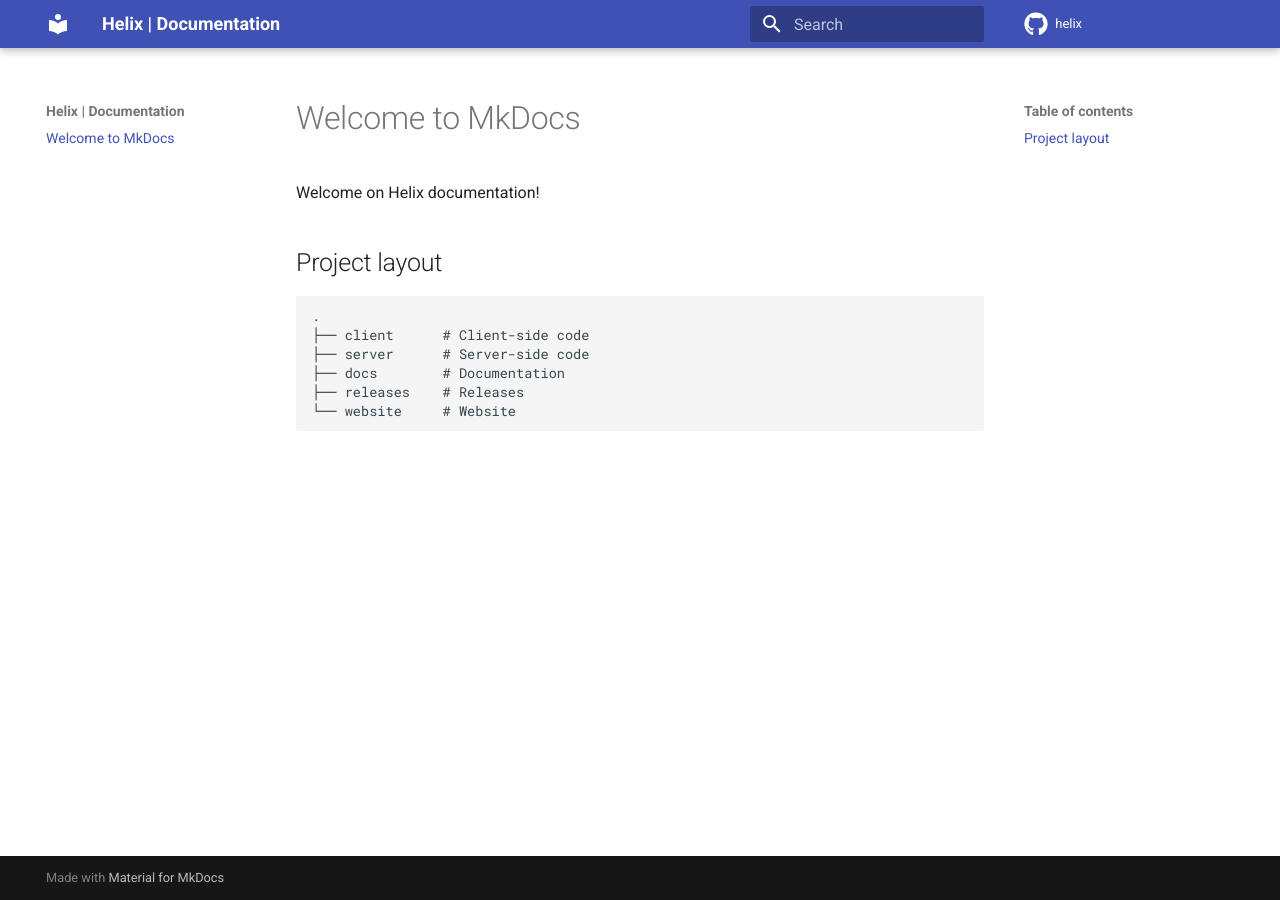
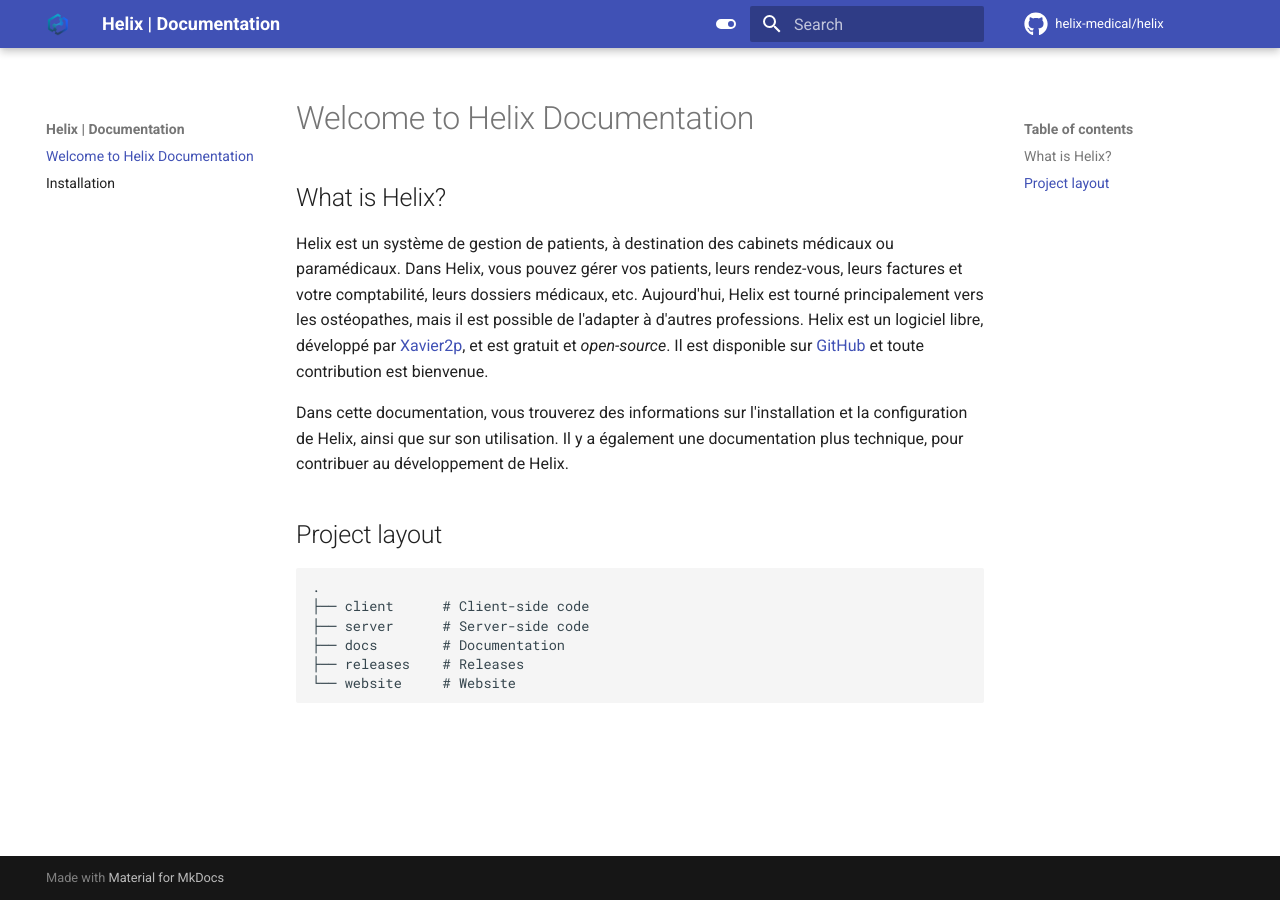
Before and after one commit to helix-medical/helix, an MkDocs documentation site: the page built from docs/index.md, in a window 1280 px wide. Built offline with MkDocs 1.6.1 and Material for MkDocs 9.7.7, drawn with Linux system fonts in a browser that asks for light colours; comment, search, counter and statistics services are not loaded.

Commit message:
Add documentation

```diff
--- a/docs/index.md
+++ b/docs/index.md
@@ -1,6 +1,13 @@
-# Welcome to MkDocs
+# Welcome to Helix Documentation
 
-Welcome on Helix documentation!
+## What is Helix?
+
+Helix est un système de gestion de patients, à destination des cabinets médicaux ou paramédicaux.
+Dans Helix, vous pouvez gérer vos patients, leurs rendez-vous, leurs factures et votre comptabilité, leurs dossiers médicaux, etc.
+Aujourd'hui, Helix est tourné principalement vers les ostéopathes, mais il est possible de l'adapter à d'autres professions. Helix est un logiciel libre, développé par [Xavier2p](https://github.com/Xavier2p), et est gratuit et *open-source*. Il est disponible sur [GitHub](https://github.com/helix-medical/) et toute contribution est bienvenue.
+
+Dans cette documentation, vous trouverez des informations sur l'installation et la configuration de Helix, ainsi que sur son utilisation.
+Il y a également une documentation plus technique, pour contribuer au développement de Helix.
 
 ## Project layout
 
--- a/mkdocs.yml
+++ b/mkdocs.yml
@@ -2,8 +2,28 @@
 
 theme:
     name: material
+    language: en
+    palette:
+        - media: '(prefers-color-scheme: light)'
+          scheme: default
+          toggle:
+              icon: material/toggle-switch
+              name: Switch to dark mode
+        - media: '(prefers-color-scheme: dark)'
+          scheme: slate
+          primary: teal
+          accent: teal
+          toggle:
+              icon: material/toggle-switch-off-outline
+              name: Switch to light mode
+    favicon: assets/favicon.png
+    logo: assets/favicon.png
+    features:
+        - navigation.tabs.sticky
+        - navigation.instant
+        - navigation.path
     icon:
         repo: fontawesome/brands/github
 
-repo_name: helix
+repo_name: helix-medical/helix
 repo_url: https://github.com/helix-medical/docs
```
Also changed, not shown: docs/install.md (added, +35 -0 lines), docs/assets/favicon.png (added).
